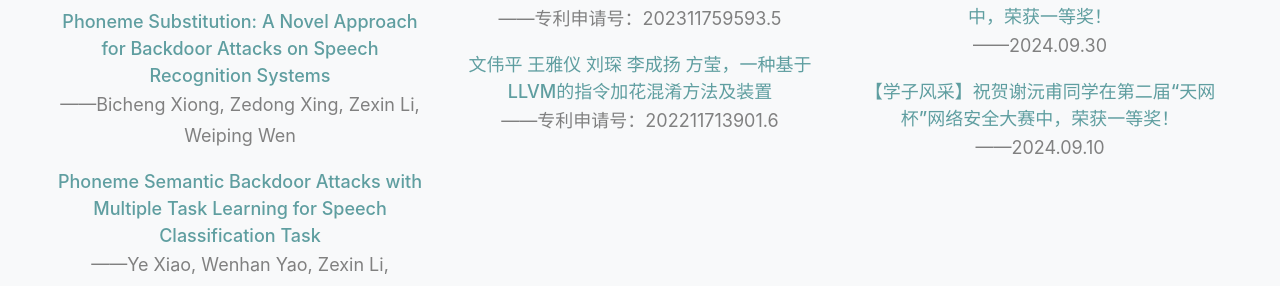
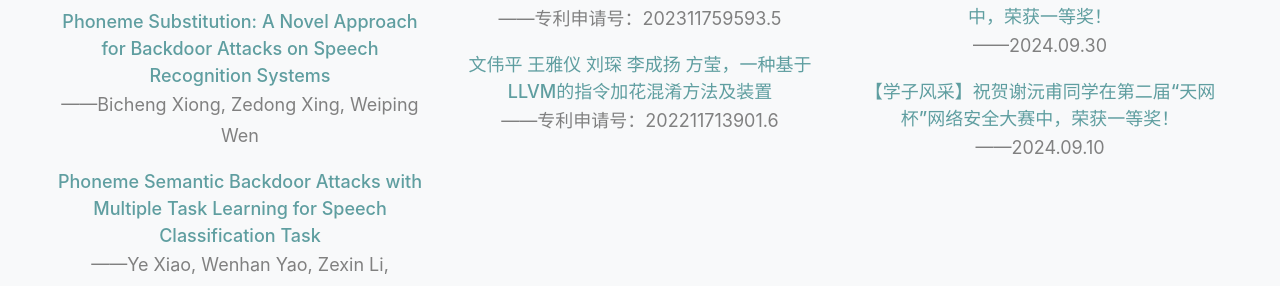
Before and after one commit to xxycfhb/xxycfhb.github.io, a Jekyll site: the page built from index.md, in a window 1280 px wide and 900 px high, scrolled down 1827 px. Shown: the part 166-452 px from the top of the window. Built offline with Jekyll 4.4.1, drawn with Linux system fonts in a browser that asks for light colours; some web fonts are replaced.

Commit message:
Update sitetext.yml

```diff
--- a/_data/sitetext.yml
+++ b/_data/sitetext.yml
@@ -1138,7 +1138,7 @@ paper:
 
 
       - title: "Phoneme Substitution: A Novel Approach for Backdoor Attacks on Speech Recognition Systems"
-        name: "Bicheng Xiong, Zedong Xing, Zexin Li, Weiping Wen"
+        name: "Bicheng Xiong, Zedong Xing, Weiping Wen"
         source: "2024 IEEE 36th International Conference on Tools with Artificial Intelligence(ICTAI). DOI:10.1109/ICTAI62512.2024.00082"
         url: "/files/paper103.pdf"
         download: "Phoneme Substitution: A Novel Approach for Backdoor Attacks on Speech Recognition Systems.pdf"
```
